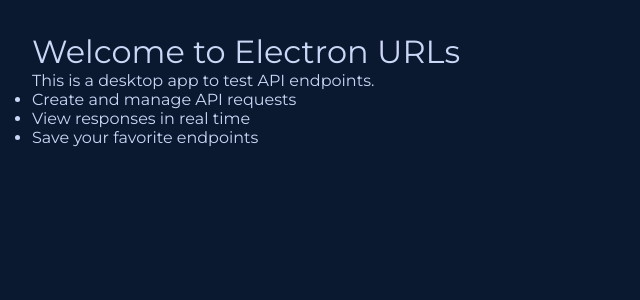
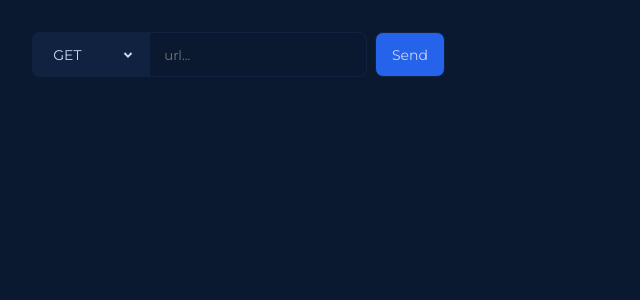
Before and after one commit to FourSeasonsWinter/electron-urls, a React (Vite) app: page / in a window 1280 px wide. Shown: the top 300 px of the page, without its empty margins (0-640 px from the left). Built offline with nearby package versions, Linux system fonts and the light colour scheme.

Commit message:
Create the url input section

```diff
--- a/package.json
+++ b/package.json
@@ -42,6 +42,7 @@
   "dependencies": {
     "electron-squirrel-startup": "^1.0.1",
     "react": "^19.1.0",
-    "react-dom": "^19.1.0"
+    "react-dom": "^19.1.0",
+    "react-icons": "^5.5.0"
   }
 }
--- a/src/components/App.css
+++ b/src/components/App.css
@@ -1,7 +1,3 @@
 main {
   padding: 2rem;
 }
-
-h1 {
-  font-weight: 400;
-}
--- a/src/components/App.tsx
+++ b/src/components/App.tsx
@@ -1,15 +1,14 @@
+import Bar from './Bar/Bar'
 import './App.css'
 
 export default function App() {
   return (
     <main>
-      <h1>Welcome to Electron URLs</h1>
-      <p>This is a desktop app to test API endpoints.</p>
-      <ul>
-        <li>Create and manage API requests</li>
-        <li>View responses in real time</li>
-        <li>Save your favorite endpoints</li>
-      </ul>
+      <Bar
+        onSend={() => {
+          console.log('request sent')
+        }}
+      />
     </main>
   )
 }
--- /dev/null
+++ b/src/components/Bar/Bar.css
@@ -0,0 +1,82 @@
+.bar {
+  display: flex;
+  position: relative;
+}
+
+.request-type {
+  display: flex;
+  align-items: center;
+  gap: 1.8rem;
+  padding: .6rem 0rem;
+  padding-left: .9rem;
+  padding-right: .6rem;
+  border: 1px solid var(--color-surface);
+  border-right: none;
+  border-radius: 8px 0 0 8px;
+  color: var(--color-text);
+  font-size: 14px;
+  background-color: var(--color-surface);
+  font-family: 'Montserrat';
+  cursor: pointer;
+}
+
+.request-type span {
+  width: 40px;
+}
+
+.bar input {
+  border: 1px solid var(--color-surface);
+  border-left: none;
+  border-radius: 0 8px 8px 0;
+  color: var(--color-text);
+  background-color: transparent;
+  padding-left: .9rem;
+  padding-right: .3rem;
+  font-family: 'Montserrat';
+  font-weight: 100;
+  outline: none;
+}
+
+.send {
+  margin-left: .5rem;
+  border: 1px solid var(--color-surface);
+  background-color: var(--color-primary);
+  color: var(--color-text);
+  border-radius: 8px;
+  padding: 0 1rem;
+  font-family: 'Montserrat';
+  font-size: 14px;
+  cursor: pointer;
+  transition: background-color .2s ease-in-out;
+}
+
+.send:hover {
+  background-color: var(--color-primary-light);
+}
+
+.request-options {
+  list-style: none;
+  position: absolute;
+  background-color: var(--color-surface);
+  padding: .5rem;
+  border: 1px solid var(--color-surface);
+  border-radius: 4px;
+  box-shadow: 4px 4px 10px #0006;
+  display: flex;
+  flex-direction: column;
+  gap: .6rem;
+  top: 50px;
+}
+
+.request-options li {
+  padding: .6rem;
+  padding-right: 3rem;
+  border-radius: 4px;
+  font-size: 14px;
+  cursor: pointer;
+}
+
+.request-options li:hover {
+  background-color: var(--color-primary);
+  background-color: #0004;
+}
--- /dev/null
+++ b/src/components/Bar/Bar.tsx
@@ -0,0 +1,54 @@
+import { RiArrowDropDownLine } from 'react-icons/ri'
+import { useState } from 'react'
+import './Bar.css'
+
+enum RequestType {
+  GET = 'GET',
+  POST = 'POST',
+  PUT = 'PUT',
+  DELETE = 'DELETE',
+}
+
+interface Props {
+  onSend: () => void
+}
+
+export default function Bar({ onSend }: Props) {
+  const [isDropdownActive, setIsDropdownActive] = useState<boolean>(false)
+  const [selectedType, setSelectedType] = useState<RequestType>(RequestType.GET)
+
+  function handleRequestTypeClick(type: RequestType) {
+    setIsDropdownActive(false)
+    setSelectedType(type)
+  }
+
+  return (
+    <div className='bar'>
+      <button
+        className='request-type'
+        onClick={() => {
+          setIsDropdownActive(true)
+        }}
+      >
+        <span>{selectedType.toString()}</span>
+        <RiArrowDropDownLine size={24} />
+      </button>
+      <div className='divider'></div>
+      <input type='text' placeholder='url...' />
+      <button className='send' onClick={onSend}>
+        Send
+      </button>
+
+      {isDropdownActive && (
+        <ul className='request-options'>
+          <li onClick={() => handleRequestTypeClick(RequestType.GET)}>GET</li>
+          <li onClick={() => handleRequestTypeClick(RequestType.POST)}>POST</li>
+          <li onClick={() => handleRequestTypeClick(RequestType.PUT)}>PUT</li>
+          <li onClick={() => handleRequestTypeClick(RequestType.DELETE)}>
+            DELETE
+          </li>
+        </ul>
+      )}
+    </div>
+  )
+}
```
Also changed, not shown: 1 other file (tests, documents, lock files or other folders).
